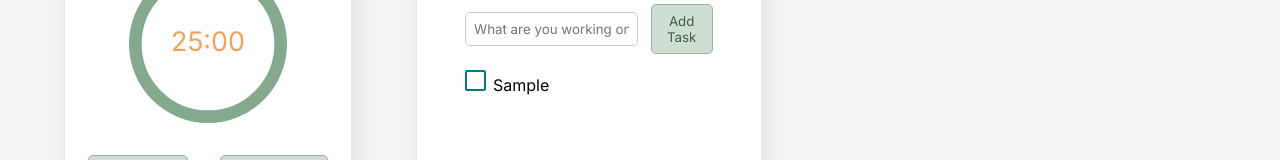
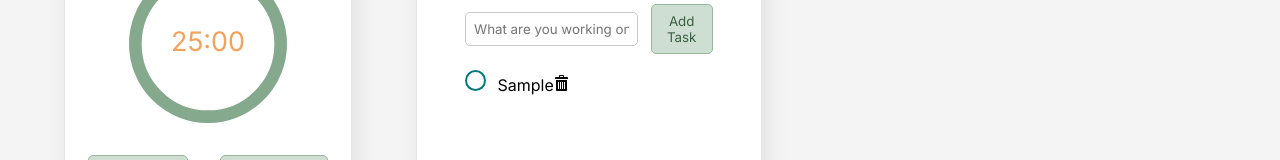
Before and after one commit to dardan8/pomodoro, a Next.js app: page / in a window 1280 px wide. Both pictures are taken after typing "Sample" into the empty fields and a click on the button "Add Task". Shown: the part 420-580 px from the top of the page. Built offline with nearby package versions, Linux system fonts and the light colour scheme.

Commit message:
Todo list

```diff
--- /dev/null
+++ b/components/Checkbox/Checkbox.jsx
@@ -0,0 +1,25 @@
+import React from "react";
+import { useState } from "react";
+import styles from "./Checkbox.module.scss";
+import { ImCheckboxUnchecked, ImCheckboxChecked, ImBin } from "react-icons/im";
+
+const Checkbox = ({ id, label, checked, ...props }) => {
+  const defaultChecked = checked ? checked : false;
+  const [isChecked, setIsChecked] = useState(defaultChecked);
+
+  return (
+    <div className={styles.checkbox_wrapper}>
+      <label>
+        <input
+          id={id}
+          type='checkbox'
+          checked={isChecked}
+          onChange={() => setIsChecked((prev) => !prev)}
+          {...props}
+        />{" "}
+        {label}
+      </label>
+    </div>
+  );
+};
+export default Checkbox;
--- /dev/null
+++ b/components/Checkbox/Checkbox.module.scss
@@ -0,0 +1,27 @@
+.checkbox_wrapper input[type="checkbox"] {
+  /* removing default appearance */
+  -webkit-appearance: none;
+  appearance: none;
+  /* custom checkbox */
+  width: 1.6em;
+  height: 1.6em;
+  border-radius: 50%;
+  margin-right: 0.5em;
+  border: 0.15em solid #007a7e;
+  outline: none;
+  cursor: pointer;
+}
+
+.checkbox_wrapper input:checked {
+  background-color: #007a7e;
+  position: relative;
+}
+
+.checkbox_wrapper input:checked::before {
+  content: "24";
+  font-size: 1.5em;
+  color: #fff;
+  position: absolute;
+  right: 1px;
+  top: -5px;
+}
--- a/components/TodoList.jsx
+++ b/components/TodoList.jsx
@@ -1,6 +1,8 @@
 import React from "react";
 import styles from "./TodoList.module.scss";
 import { useState } from "react";
+import { ImBin } from "react-icons/im";
+import Checkbox from "./Checkbox/Checkbox";
 
 const TodoList = () => {
   const [todoList, setToDoList] = useState([]);
@@ -8,9 +10,15 @@ const TodoList = () => {
 
   const addToDo = (e) => {
     setToDoInput("");
+    e.preventDefault();
+    setToDoList([
+      { id: Math.random() * 100, item: todoInput, completed: false },
+      ...todoList,
+    ]);
+  };
 
-    e.preventDefault();
-    setToDoList([{ id: 4, item: todoInput, completed: false }, ...todoList]);
+  const deleteToDo = (id) => {
+    setToDoList(todoList.filter((todo) => todo.id != id));
   };
 
   return (
@@ -29,19 +37,20 @@ const TodoList = () => {
           Add Task
         </button>
       </form>
-
+      {todoList.length > 0 ? (
         <div className={styles.todo_items}>
-        {todoList.map((todo, id) => {
+          {todoList.map((todo, key) => {
             return (
-            <div className={styles.checkbox_wrapper}>
-              <label>
-                <input type='checkbox' id={todo.id} />
-                {todo.item}
-              </label>
+              <div className={styles.checkbox_wrapper} key={todo.id}>
+                <Checkbox id={todo.id} label={todo.item} />
+                <ImBin onClick={() => deleteToDo(todo.id)} />
               </div>
             );
           })}
         </div>
+      ) : (
+        "Add a to-do and it will appear here"
+      )}
     </div>
   );
 };
--- a/components/TodoList.module.scss
+++ b/components/TodoList.module.scss
@@ -52,16 +52,8 @@
   background-color: #84a98cd3;
 }
 
-.checkbox_wrapper input[type="checkbox"] {
-  /* removing default appearance */
-  -webkit-appearance: none;
-  appearance: none;
-  /* creating a custom design */
-  width: 1.6em;
-  height: 1.6em;
-  border-radius: 0.15em;
-  margin-right: 0.5em;
-  border: 0.15em solid #007a7e;
-  outline: none;
-  cursor: pointer;
+.checkbox_wrapper {
+  display: flex;
+  align-items: center;
+  justify-content: flex-start;
 }
```
Lines whose indentation alone changed are shown as unchanged.
